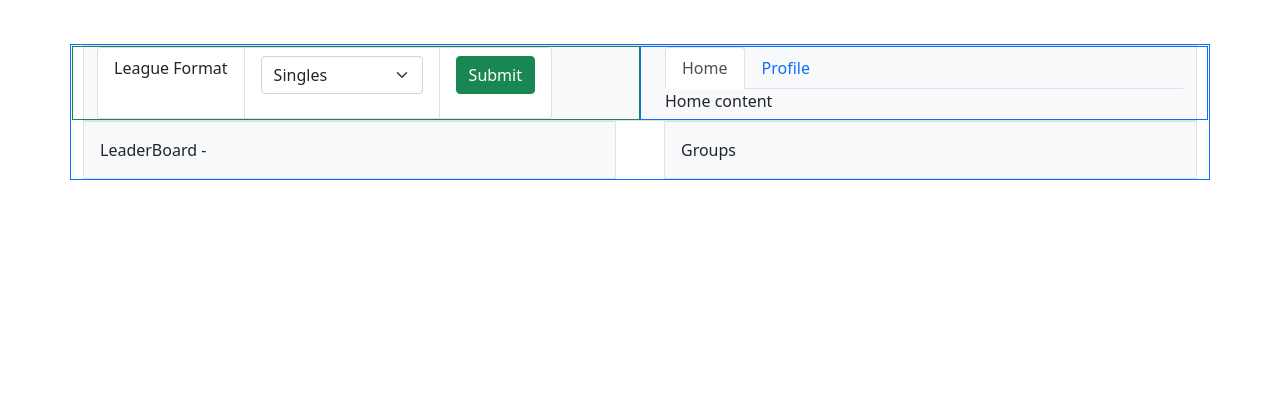
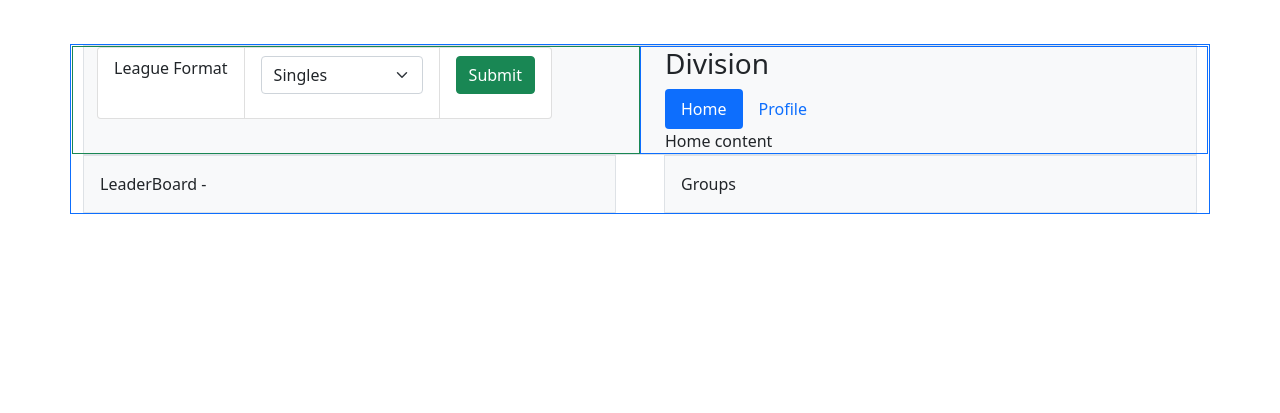
Before and after one commit to HarshaNyshadham/TPL, a Flask app: template templates/test.html in a window 1280 px wide. Shown: the part 56-469 px from the top of the page. Run offline with Flask 3, Linux system fonts and the light colour scheme; the template is opened without the code that fills it, so the values that code supplies are empty; some libraries are stand-ins or nearby versions.

Commit message:
Update test.html

```diff
--- a/templates/test.html
+++ b/templates/test.html
@@ -23,8 +23,10 @@
             </ul>
             </form>
          </div>
-         <div class="col border border-primary">
-            <ul class="nav nav-tabs" id="myTab" role="tablist">
+         <div class="col border border-primary justify-content-center">
+            <h3>Division</h3>
+            <ul class="nav nav-pills " id="myTab" role="tablist">
+
                <li class="nav-item" role="presentation">
                  <button class="nav-link active" id="home-tab" data-bs-toggle="tab" data-bs-target="#home" type="button" role="tab" aria-controls="home" aria-selected="true">Home</button>
                </li>
```
